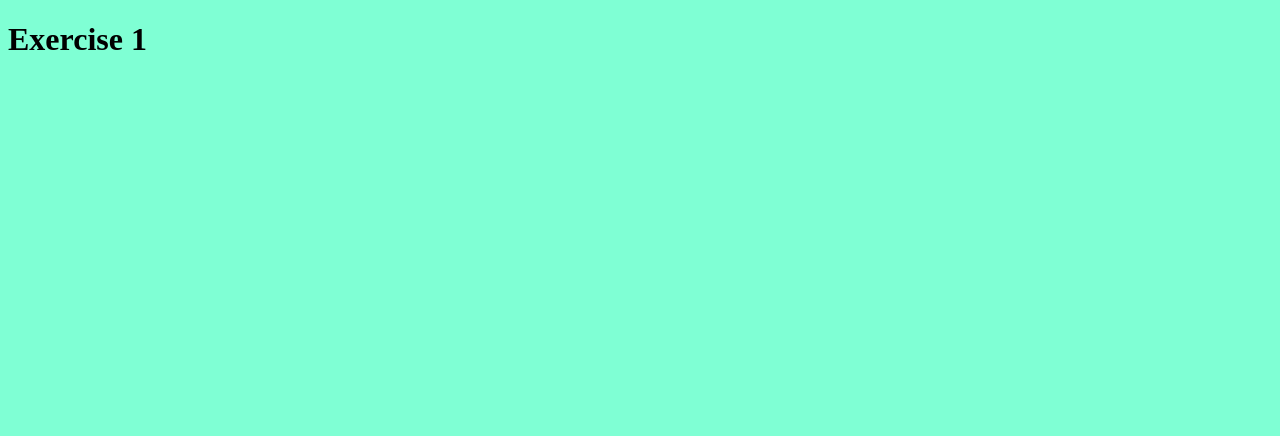
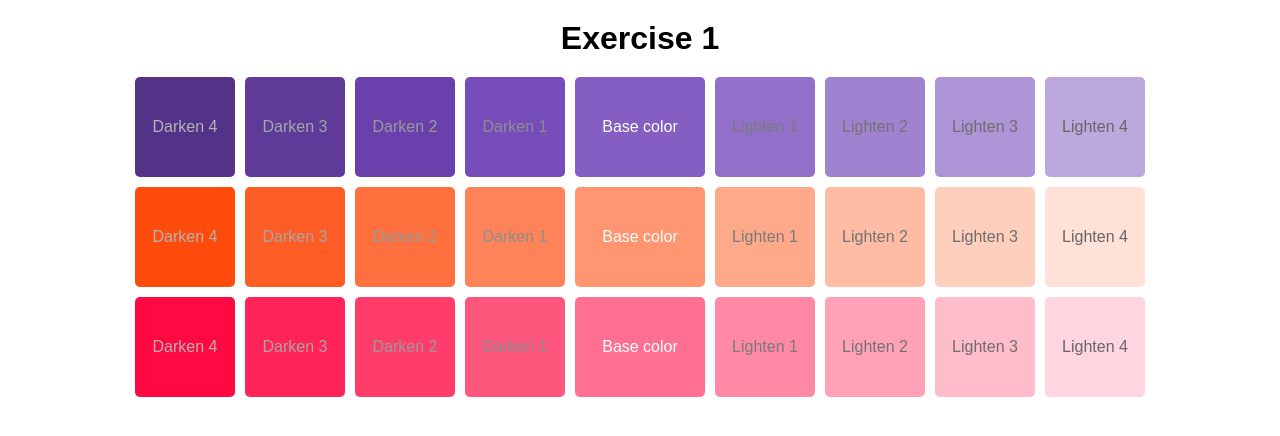
Before and after one commit to mdemiguels/lemoncode-layout-basic, a website built with Vite: page index.html in a window 1280 px wide. Built offline with nearby package versions, Linux system fonts and the light colour scheme.

Commit message:
exercise 1: create a dynamic color palette

```diff
--- a/index.html
+++ b/index.html
@@ -9,6 +9,38 @@
   </head>
   <body>
     <h1>Exercise 1</h1>
-
+    <div class="container-1">
+      <div class="box darken-4"><span class="color-box-text">Darken 4</span></div>
+      <div class="box darken-3"><span class="color-box-text">Darken 3</span></div>
+      <div class="box darken-2"><span class="color-box-text">Darken 2</span></div>
+      <div class="box darken-1"><span class="color-box-text">Darken 1</span></div>
+      <div class="box base-color"><span class="color-box-text">Base color</span></div>
+      <div class="box lighten-1"><span class="color-box-text">Lighten 1</span></div>
+      <div class="box lighten-2"><span class="color-box-text">Lighten 2</span></div>
+      <div class="box lighten-3"><span class="color-box-text">Lighten 3</span></div>
+      <div class="box lighten-4"><span class="color-box-text">Lighten 4</span></div>
+    </div>
+    <div class="container-2">
+      <div class="box darken-4"><span class="color-box-text">Darken 4</span></div>
+      <div class="box darken-3"><span class="color-box-text">Darken 3</span></div>
+      <div class="box darken-2"><span class="color-box-text">Darken 2</span></div>
+      <div class="box darken-1"><span class="color-box-text">Darken 1</span></div>
+      <div class="box base-color"><span class="color-box-text">Base color</span></div>
+      <div class="box lighten-1"><span class="color-box-text">Lighten 1</span></div>
+      <div class="box lighten-2"><span class="color-box-text">Lighten 2</span></div>
+      <div class="box lighten-3"><span class="color-box-text">Lighten 3</span></div>
+      <div class="box lighten-4"><span class="color-box-text">Lighten 4</span></div>
+    </div>
+    <div class="container-3">
+      <div class="box darken-4"><span class="color-box-text">Darken 4</span></div>
+      <div class="box darken-3"><span class="color-box-text">Darken 3</span></div>
+      <div class="box darken-2"><span class="color-box-text">Darken 2</span></div>
+      <div class="box darken-1"><span class="color-box-text">Darken 1</span></div>
+      <div class="box base-color"><span class="color-box-text">Base color</span></div>
+      <div class="box lighten-1"><span class="color-box-text">Lighten 1</span></div>
+      <div class="box lighten-2"><span class="color-box-text">Lighten 2</span></div>
+      <div class="box lighten-3"><span class="color-box-text">Lighten 3</span></div>
+      <div class="box lighten-4"><span class="color-box-text">Lighten 4</span></div>
+    </div>
   </body>
 </html>
--- a/mystyle.scss
+++ b/mystyle.scss
@@ -1,3 +1,100 @@
+@use 'sass:color';
+
+$base-bg-color-1: #845ec2;
+$base-bg-color-2: #ff9671;
+$base-bg-color-3: #ff6f91;
+$base-color: white;
+$variation-color: grey;
+
+* {
+  box-sizing: border-box;
+  margin: 0;
+  padding: 0;
+}
+
 body {
-  background-color: aquamarine;
+  font-family: Arial, sans-serif;
 }
+
+h1 {
+  text-align: center;
+  margin: 20px 0;
+}
+
+.container-1, .container-2, .container-3 {
+  display: flex;
+  justify-content: center;
+  gap: 10px;
+  max-width: 1000px;
+  margin: 10px auto;
+
+  .box {
+    display: flex;
+    align-items: center;
+    justify-content: center;
+    color: $base-color;
+    border-radius: 5px;
+    min-width: 100px;
+    height: 100px;
+  }
+
+  .base-color {
+    min-width: 130px;
+  }
+
+}
+
+.container-1 {
+  .base-color {
+    background-color: $base-bg-color-1;
+  }
+
+  @for $i from 1 through 4 {
+    .lighten-#{$i} {
+      background-color: color.adjust($base-bg-color-1, $lightness: $i * 5%);
+      color: color.scale($variation-color, $lightness: $i * -5%);
+    }
+
+    .darken-#{$i} {
+      background-color: darken($base-bg-color-1, $i * 5%);
+      color: color.adjust($variation-color, $lightness: $i * 5%);
+    }
+  }
+
+}
+.container-2 {
+  .base-color {
+    background-color: $base-bg-color-2;
+  }
+
+  @for $i from 1 through 4 {
+    .lighten-#{$i} {
+      background-color: color.adjust($base-bg-color-2, $lightness: $i * 5%);
+      color: color.scale($variation-color, $lightness: $i * -5%);
+    }
+
+    .darken-#{$i} {
+      background-color: darken($base-bg-color-2, $i * 5%);
+      color: color.adjust($variation-color, $lightness: $i * 5%);
+    }
+  }
+
+}
+.container-3 {
+  .base-color {
+    background-color: $base-bg-color-3;
+  }
+
+  @for $i from 1 through 4 {
+    .lighten-#{$i} {
+      background-color: color.adjust($base-bg-color-3, $lightness: $i * 5%);
+      color: color.scale($variation-color, $lightness: $i * -5%);
+    }
+
+    .darken-#{$i} {
+      background-color: darken($base-bg-color-3, $i * 5%);
+      color: color.adjust($variation-color, $lightness: $i * 5%);
+    }
+  }
+
+}
```
